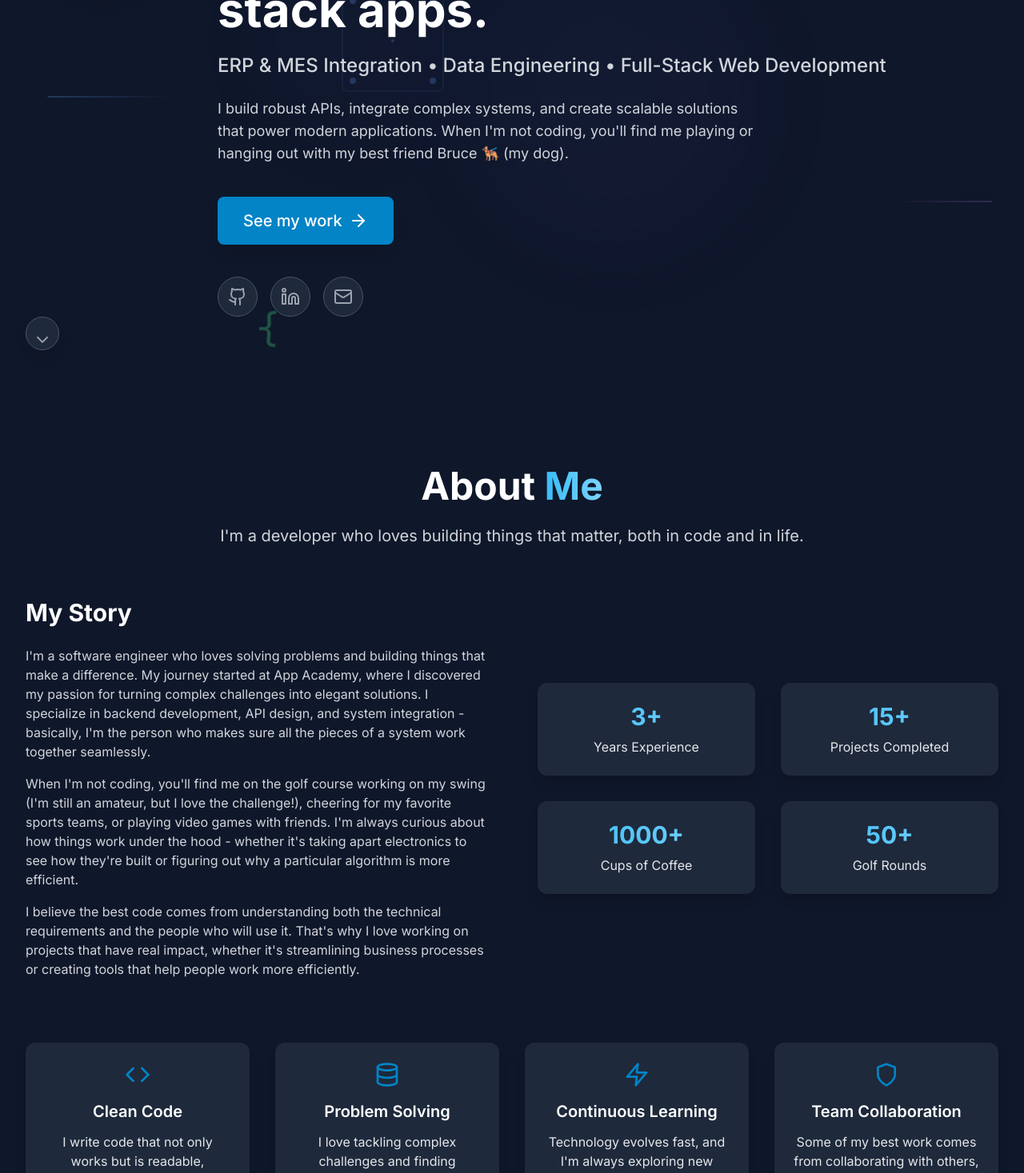
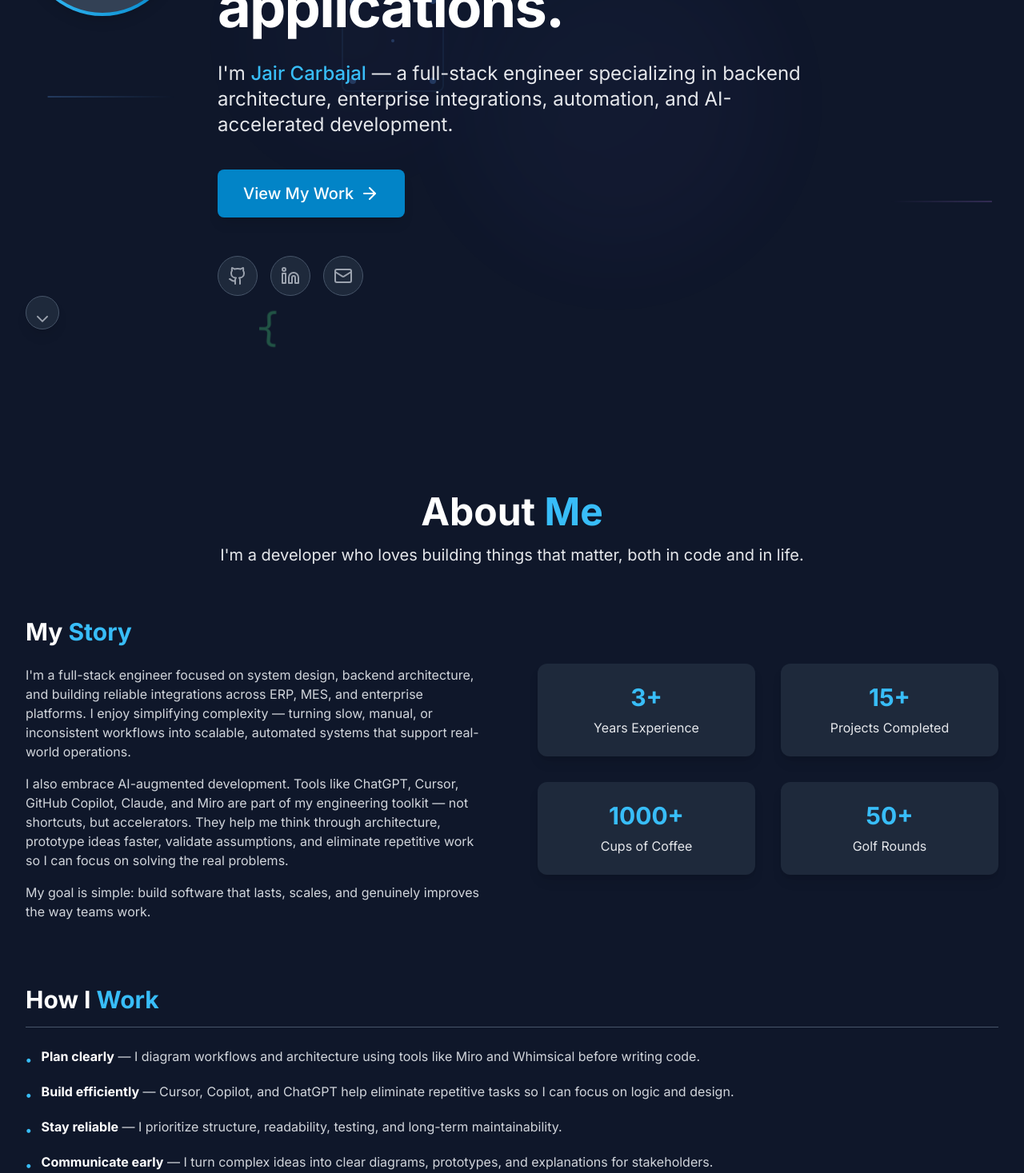
Before and after one commit to Jaircarbajal91/my-portfolio, a React (Vite) app: page / in a window 1280 px wide. Shown: the part 280-1747 px from the top of the page at 80% size. Built offline with nearby package versions, Linux system fonts and the light colour scheme.

Commit message:
redesigning this with chatgpt.

```diff
--- a/src/components/About.tsx
+++ b/src/components/About.tsx
@@ -13,17 +13,17 @@ const About: React.FC = () => {
   const stats = aboutContent.stats
 
   const values = aboutContent.values.map(value => ({
-    icon: value.icon === 'Code' ? <Code className="w-8 h-8 text-primary-600" /> :
-          value.icon === 'Database' ? <Database className="w-8 h-8 text-primary-600" /> :
-          value.icon === 'Zap' ? <Zap className="w-8 h-8 text-primary-600" /> :
-          value.icon === 'Shield' ? <Shield className="w-8 h-8 text-primary-600" /> :
-          <Code className="w-8 h-8 text-primary-600" />,
+    icon: value.icon === 'Code' ? <Code className="w-8 h-8 text-primary-600 dark:text-primary-400" /> :
+          value.icon === 'Database' ? <Database className="w-8 h-8 text-primary-600 dark:text-primary-400" /> :
+          value.icon === 'Zap' ? <Zap className="w-8 h-8 text-primary-600 dark:text-primary-400" /> :
+          value.icon === 'Shield' ? <Shield className="w-8 h-8 text-primary-600 dark:text-primary-400" /> :
+          <Code className="w-8 h-8 text-primary-600 dark:text-primary-400" />,
     title: value.title,
     description: value.description
   }))
 
   return (
-    <section id="about" ref={ref} className="section-padding">
+    <section id="about" ref={ref} className="section-padding py-24">
       <div className="max-w-7xl mx-auto">
         <motion.div
           initial={{ opacity: 0, y: 30 }}
@@ -31,10 +31,10 @@ const About: React.FC = () => {
           transition={{ duration: 0.8 }}
           className="text-center mb-16"
         >
-          <h2 className="text-4xl md:text-5xl font-bold text-gray-900 dark:text-white mb-6">
-            About <span className="gradient-text">Me</span>
+          <h2 className="text-4xl md:text-5xl font-bold text-gray-900 dark:text-white mb-4">
+            About <span className="text-primary-600 dark:text-primary-400">Me</span>
           </h2>
-          <p className="text-xl text-black dark:text-gray-300 max-w-3xl mx-auto">
+          <p className="text-xl text-gray-900 dark:text-gray-200 max-w-3xl mx-auto">
             I'm a developer who loves building things that matter, both in code and in life.
           </p>
         </motion.div>
@@ -47,14 +47,19 @@ const About: React.FC = () => {
             transition={{ duration: 0.8, delay: 0.2 }}
             className="space-y-6"
           >
-            <h3 className="text-3xl font-bold text-gray-900 dark:text-white">
-              My Story
+            <h3 className="text-3xl font-bold text-gray-900 dark:text-white mb-2">
+              My <span className="text-primary-600 dark:text-primary-400">Story</span>
             </h3>
             <div className="space-y-4 text-gray-900 dark:text-gray-300">
               {aboutContent.story.split('\n\n').map((paragraph, index) => (
-                <p key={index}>
+                <motion.p
+                  key={index}
+                  initial={{ opacity: 0, y: 10 }}
+                  animate={inView ? { opacity: 1, y: 0 } : {}}
+                  transition={{ duration: 0.5, delay: 0.3 + index * 0.1 }}
+                >
                   {paragraph.trim()}
-                </p>
+                </motion.p>
               ))}
             </div>
           </motion.div>
@@ -72,9 +77,9 @@ const About: React.FC = () => {
                 initial={{ opacity: 0, scale: 0.8 }}
                 animate={inView ? { opacity: 1, scale: 1 } : {}}
                 transition={{ duration: 0.5, delay: 0.6 + index * 0.1 }}
-                className="text-center p-6 card"
+                className="text-center p-6 card hover:scale-105 hover:shadow-xl transition-all duration-300"
               >
-                <div className="text-3xl font-bold gradient-text mb-2">
+                <div className="text-3xl font-bold text-primary-600 dark:text-primary-400 mb-2">
                   {stat.value}
                 </div>
                 <div className="text-gray-900 dark:text-gray-200">
@@ -84,6 +89,57 @@ const About: React.FC = () => {
             ))}
           </motion.div>
         </div>
+
+        {/* How I Work */}
+        <motion.div
+          initial={{ opacity: 0, y: 30 }}
+          animate={inView ? { opacity: 1, y: 0 } : {}}
+          transition={{ duration: 0.8, delay: 0.5 }}
+          className="mt-12 md:mt-16 lg:mt-20"
+        >
+          <h3 className="text-2xl md:text-3xl font-bold text-gray-900 dark:text-white mb-4">
+            How I <span className="text-primary-600 dark:text-primary-400">Work</span>
+          </h3>
+          <hr className="border-gray-300 dark:border-slate-600 mb-6" />
+          <ul className="space-y-4 text-gray-900 dark:text-gray-300">
+            <motion.li
+              initial={{ opacity: 0, x: -10 }}
+              animate={inView ? { opacity: 1, x: 0 } : {}}
+              transition={{ duration: 0.5, delay: 0.7 }}
+              className="flex items-start"
+            >
+              <span className="text-primary-600 dark:text-primary-400 mr-3 mt-1 font-bold">•</span>
+              <span><strong className="text-gray-900 dark:text-white">Plan clearly</strong> — I diagram workflows and architecture using tools like Miro and Whimsical before writing code.</span>
+            </motion.li>
+            <motion.li
+              initial={{ opacity: 0, x: -10 }}
+              animate={inView ? { opacity: 1, x: 0 } : {}}
+              transition={{ duration: 0.5, delay: 0.8 }}
+              className="flex items-start"
+            >
+              <span className="text-primary-600 dark:text-primary-400 mr-3 mt-1 font-bold">•</span>
+              <span><strong className="text-gray-900 dark:text-white">Build efficiently</strong> — Cursor, Copilot, and ChatGPT help eliminate repetitive tasks so I can focus on logic and design.</span>
+            </motion.li>
+            <motion.li
+              initial={{ opacity: 0, x: -10 }}
+              animate={inView ? { opacity: 1, x: 0 } : {}}
+              transition={{ duration: 0.5, delay: 0.9 }}
+              className="flex items-start"
+            >
+              <span className="text-primary-600 dark:text-primary-400 mr-3 mt-1 font-bold">•</span>
+              <span><strong className="text-gray-900 dark:text-white">Stay reliable</strong> — I prioritize structure, readability, testing, and long-term maintainability.</span>
+            </motion.li>
+            <motion.li
+              initial={{ opacity: 0, x: -10 }}
+              animate={inView ? { opacity: 1, x: 0 } : {}}
+              transition={{ duration: 0.5, delay: 1.0 }}
+              className="flex items-start"
+            >
+              <span className="text-primary-600 dark:text-primary-400 mr-3 mt-1 font-bold">•</span>
+              <span><strong className="text-gray-900 dark:text-white">Communicate early</strong> — I turn complex ideas into clear diagrams, prototypes, and explanations for stakeholders.</span>
+            </motion.li>
+          </ul>
+        </motion.div>
 
         {/* Values */}
         <motion.div
@@ -104,9 +160,15 @@ const About: React.FC = () => {
                 {value.icon}
               </div>
               <h4 className="text-xl font-semibold text-gray-900 dark:text-white mb-3">
-                {value.title}
+                {value.title.split(' ').map((word, idx, arr) =>
+                  idx === 0 ? (
+                    <span key={idx} className="text-primary-600 dark:text-primary-400">{word}</span>
+                  ) : (
+                    <span key={idx}> {word}</span>
+                  )
+                )}
               </h4>
-              <p className="text-gray-900 dark:text-gray-200">
+              <p className="text-gray-900 dark:text-gray-300">
                 {value.description}
               </p>
             </motion.div>
--- a/src/components/Contact.tsx
+++ b/src/components/Contact.tsx
@@ -43,9 +43,11 @@ const Contact: React.FC = () => {
           <h2 className="text-4xl md:text-5xl font-bold text-gray-900 dark:text-white mb-6">
             Get In <span className="gradient-text">Touch</span>
           </h2>
-          <p className="text-xl text-gray-600 dark:text-gray-300 max-w-3xl mx-auto">
-            I'm actively seeking new career opportunities in software engineering and system integration.
-            Let's discuss how I can contribute to your team's success.
+          <p className="text-xl text-gray-600 dark:text-gray-300 max-w-3xl mx-auto mb-3">
+            Whether you want to collaborate, talk engineering, or explore opportunities, feel free to reach out. I always enjoy meeting people who care about building great systems.
+          </p>
+          <p className="text-base text-gray-500 dark:text-gray-400 max-w-3xl mx-auto italic">
+            I typically respond within 24–48 hours.
           </p>
         </motion.div>
 
@@ -57,17 +59,6 @@ const Contact: React.FC = () => {
             transition={{ duration: 0.8, delay: 0.2 }}
             className="space-y-8"
           >
-            <div className="text-center mb-12">
-              <h3 className="text-3xl font-bold text-gray-900 dark:text-white mb-6">
-                Let's Connect
-              </h3>
-              <p className="text-lg text-gray-600 dark:text-gray-300 max-w-2xl mx-auto">
-                I'm passionate about building robust APIs, integrating complex systems, and creating scalable solutions.
-                If you're looking for a dedicated software engineer who thrives on solving challenging technical problems,
-                I'd love to hear from you.
-              </p>
-            </div>
-
             <div className="grid sm:grid-cols-2 md:grid-cols-3 gap-4 sm:gap-6 mb-8 md:mb-12">
               {contactInfo.map((info, index) => (
                 <motion.a
--- a/src/components/Hero.tsx
+++ b/src/components/Hero.tsx
@@ -15,7 +15,7 @@ const Hero: React.FC = () => {
   }
 
   return (
-    <section id="home" className="min-h-screen flex items-center justify-center relative overflow-hidden">
+    <section id="home" className="min-h-screen flex items-center justify-center relative overflow-hidden py-20">
       {/* Background gradient - now transparent to show main background */}
       <div className="absolute inset-0 bg-gradient-to-br from-transparent via-transparent to-transparent" />
 
@@ -185,15 +185,15 @@ const Hero: React.FC = () => {
           </motion.div>
 
           {/* Content Section */}
-          <div className="flex-1 text-center lg:text-left space-y-6">
+          <div className="flex-1 text-center lg:text-left space-y-8">
             {/* Main Intro Headline */}
             <motion.h1
               initial={{ opacity: 0, y: 20 }}
               animate={{ opacity: 1, y: 0 }}
               transition={{ duration: 0.8, delay: 0.4 }}
-              className="text-3xl sm:text-4xl md:text-5xl lg:text-6xl font-bold text-gray-900 dark:text-white leading-tight"
+              className="text-4xl sm:text-5xl md:text-6xl lg:text-7xl font-bold text-gray-900 dark:text-white leading-tight tracking-tight"
             >
-              {personalInfo.heroIntro}
+              Building <span className="text-primary-600 dark:text-primary-400">scalable systems</span>, integrations, and modern applications.
             </motion.h1>
 
             {/* Tagline/Subtitle */}
@@ -201,19 +201,9 @@ const Hero: React.FC = () => {
               initial={{ opacity: 0, y: 20 }}
               animate={{ opacity: 1, y: 0 }}
               transition={{ duration: 0.8, delay: 0.6 }}
-              className="text-lg sm:text-xl md:text-2xl text-gray-900 dark:text-gray-300 font-medium"
+              className="text-lg sm:text-xl md:text-2xl text-gray-900 dark:text-gray-200 font-normal leading-relaxed max-w-3xl"
             >
-              {personalInfo.heroTagline}
-            </motion.p>
-
-            {/* Short Bio */}
-            <motion.p
-              initial={{ opacity: 0, y: 20 }}
-              animate={{ opacity: 1, y: 0 }}
-              transition={{ duration: 0.8, delay: 0.7 }}
-              className="text-base sm:text-lg text-gray-900 dark:text-gray-300 max-w-2xl leading-relaxed"
-            >
-              {personalInfo.description}
+              I'm <span className="text-primary-600 dark:text-primary-400 font-medium">Jair Carbajal</span> — a full-stack engineer specializing in backend architecture, enterprise integrations, automation, and AI-accelerated development.
             </motion.p>
 
             {/* CTA Button */}
@@ -221,13 +211,13 @@ const Hero: React.FC = () => {
               initial={{ opacity: 0, y: 20 }}
               animate={{ opacity: 1, y: 0 }}
               transition={{ duration: 0.8, delay: 0.8 }}
-              className="pt-4"
+              className="pt-2"
             >
               <button
               onClick={scrollToProjects}
-              className="btn-primary text-lg sm:text-xl px-8 py-4 flex items-center gap-2 hover:scale-105 transition-transform duration-200 mx-auto lg:mx-0 shadow-lg hover:shadow-xl"
+              className="btn-primary text-lg sm:text-xl px-8 py-4 flex items-center gap-2 hover:scale-105 transition-all duration-300 mx-auto lg:mx-0 shadow-lg hover:shadow-xl"
             >
-              See my work
+              View My Work
               <ArrowRight size={24} />
             </button>
             </motion.div>
@@ -245,7 +235,7 @@ const Hero: React.FC = () => {
                 href={personalInfo.github}
                 target="_blank"
                 rel="noopener noreferrer"
-                className="btn-social"
+                className="btn-social hover:shadow-lg transition-all duration-300"
                 aria-label="GitHub"
               >
                 <Github size={24} className="text-gray-600 dark:text-gray-400" />
@@ -256,7 +246,7 @@ const Hero: React.FC = () => {
                 href={personalInfo.linkedin}
                 target="_blank"
                 rel="noopener noreferrer"
-                className="btn-social"
+                className="btn-social hover:shadow-lg transition-all duration-300"
                 aria-label="LinkedIn"
               >
                 <Linkedin size={24} className="text-gray-600 dark:text-gray-400" />
@@ -265,7 +255,7 @@ const Hero: React.FC = () => {
                 whileHover={{ scale: 1.1 }}
                 whileTap={{ scale: 0.9 }}
                 href={`mailto:${personalInfo.email}`}
-                className="btn-social"
+                className="btn-social hover:shadow-lg transition-all duration-300"
                 aria-label="Email"
               >
                 <Mail size={24} className="text-gray-600 dark:text-gray-400" />
@@ -280,7 +270,7 @@ const Hero: React.FC = () => {
           animate={{ opacity: 1 }}
           transition={{ duration: 0.8, delay: 1.4 }}
           onClick={scrollToNext}
-          className="btn-scroll"
+          className="btn-scroll hover:scale-105 hover:shadow-xl transition-all duration-300"
         >
           <motion.div
             animate={{ y: [0, 8, 0] }}
--- a/src/components/Skills.tsx
+++ b/src/components/Skills.tsx
@@ -5,7 +5,9 @@ import {
   Code2,
   Database,
   Layers,
-  Cloud
+  Cloud,
+  Zap,
+  Brain
 } from 'lucide-react'
 import { skillsData } from '../data/content'
 
@@ -21,15 +23,25 @@ const Skills: React.FC = () => {
       icon: <Code2 className="w-6 h-6" />,
       skills: skillsData.backend.skills
     },
+    frontend: {
+      title: skillsData.frontend.title,
+      icon: <Layers className="w-6 h-6" />,
+      skills: skillsData.frontend.skills
+    },
     databases: {
       title: skillsData.databases.title,
       icon: <Database className="w-6 h-6" />,
       skills: skillsData.databases.skills
     },
-    frontend: {
-      title: skillsData.frontend.title,
-      icon: <Layers className="w-6 h-6" />,
-      skills: skillsData.frontend.skills
+    integrations: {
+      title: skillsData.integrations.title,
+      icon: <Zap className="w-6 h-6" />,
+      skills: skillsData.integrations.skills
+    },
+    ai: {
+      title: skillsData.ai.title,
+      icon: <Brain className="w-6 h-6" />,
+      skills: skillsData.ai.skills
     },
     devops: {
       title: skillsData.devops.title,
@@ -58,7 +70,7 @@ const Skills: React.FC = () => {
         </motion.div>
 
         {/* Skills Categories */}
-        <div className="space-y-12">
+        <div className="space-y-8">
           {categories.map((category, categoryIndex) => (
             <motion.div
               key={category}
@@ -67,7 +79,7 @@ const Skills: React.FC = () => {
               transition={{ duration: 0.6, delay: categoryIndex * 0.1 }}
               className="bg-white dark:bg-slate-800 rounded-xl shadow-lg p-6 md:p-8"
             >
-              <div className="flex items-center gap-3 mb-6">
+              <div className="flex items-center gap-3 mb-5">
                 <div className="text-primary-600 dark:text-primary-400">
                   {skillCategories[category].icon}
                 </div>
@@ -75,7 +87,7 @@ const Skills: React.FC = () => {
                   {skillCategories[category].title}
                 </h3>
               </div>
-              <div className="flex flex-wrap gap-3">
+              <div className="flex flex-wrap gap-2.5">
                 {skillCategories[category].skills.map((skill, skillIndex) => (
                   <motion.span
                     key={skill}
--- a/src/data/content.ts
+++ b/src/data/content.ts
@@ -30,19 +30,11 @@ export const personalInfo = {
 }
 
 export const aboutContent = {
-  story: `I'm a software engineer who loves solving problems and building things that make a difference.
-  My journey started at App Academy, where I discovered my passion for turning complex challenges into
-  elegant solutions. I specialize in backend development, API design, and system integration - basically,
-  I'm the person who makes sure all the pieces of a system work together seamlessly.
+  story: `I'm a full-stack engineer focused on system design, backend architecture, and building reliable integrations across ERP, MES, and enterprise platforms. I enjoy simplifying complexity — turning slow, manual, or inconsistent workflows into scalable, automated systems that support real-world operations.
 
-  When I'm not coding, you'll find me on the golf course working on my swing (I'm still an amateur,
-  but I love the challenge!), cheering for my favorite sports teams, or playing video games with friends.
-  I'm always curious about how things work under the hood - whether it's taking apart electronics
-  to see how they're built or figuring out why a particular algorithm is more efficient.
+I also embrace AI-augmented development. Tools like ChatGPT, Cursor, GitHub Copilot, Claude, and Miro are part of my engineering toolkit — not shortcuts, but accelerators. They help me think through architecture, prototype ideas faster, validate assumptions, and eliminate repetitive work so I can focus on solving the real problems.
 
-  I believe the best code comes from understanding both the technical requirements and the people
-  who will use it. That's why I love working on projects that have real impact, whether it's streamlining
-  business processes or creating tools that help people work more efficiently.`,
+My goal is simple: build software that lasts, scales, and genuinely improves the way teams work.`,
 
   stats: [
     { label: 'Years Experience', value: '3+' },
@@ -85,9 +77,19 @@ export const skillsData = {
       'Node.js',
       'Flask',
       'Express.js',
-      'REST APIs',
-      'SuiteScript',
-      'API Integration'
+      'REST APIs'
+    ]
+  },
+  frontend: {
+    title: 'Frontend & UI',
+    icon: 'Layers',
+    skills: [
+      'React',
+      'Angular',
+      'TypeScript',
+      'JavaScript',
+      'Redux',
+      'Tailwind CSS'
     ]
   },
   databases: {
@@ -99,34 +101,40 @@ export const skillsData = {
       'PostgreSQL',
       'SQLAlchemy',
       'Sequelize',
-      'Query Optimization',
-      'Data Migration',
-      'Data Integrity'
+      'Query Optimization'
     ]
   },
-  frontend: {
-    title: 'Frontend & UI',
-    icon: 'Layers',
+  integrations: {
+    title: 'Integrations & Automation',
+    icon: 'Zap',
     skills: [
-      'React',
-      'Angular',
-      'TypeScript',
-      'JavaScript',
-      'Redux',
-      'HTML/CSS',
-      'Tailwind CSS'
+      'NetSuite',
+      'SuiteScript',
+      'Oracle ERP',
+      'API Integration',
+      'System Integration',
+      'Workflow Automation'
+    ]
+  },
+  ai: {
+    title: 'AI-Driven Development Tools',
+    icon: 'Brain',
+    skills: [
+      'ChatGPT',
+      'Cursor',
+      'GitHub Copilot',
+      'Claude',
+      'Miro'
     ]
   },
   devops: {
-    title: 'DevOps & Infrastructure',
+    title: 'DevOps / Infrastructure',
     icon: 'Cloud',
     skills: [
       'Git',
       'GitHub',
       'Azure',
       'AWS S3',
-      'NetSuite',
-      'Oracle ERP',
       'CI/CD',
       'Docker'
     ]
--- a/src/index.css
+++ b/src/index.css
@@ -138,6 +138,6 @@
   }
 
   .section-padding {
-    @apply py-16 px-4 sm:px-6 lg:px-8;
+    @apply py-20 md:py-24 lg:py-28 px-4 sm:px-6 lg:px-8;
   }
 }
```
